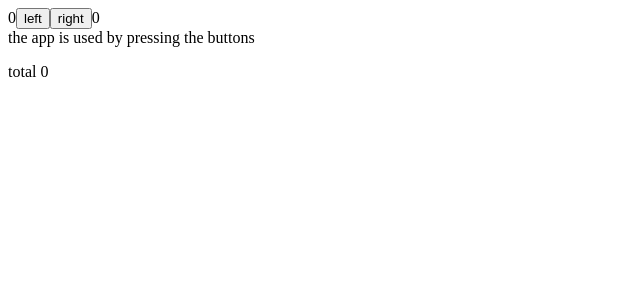
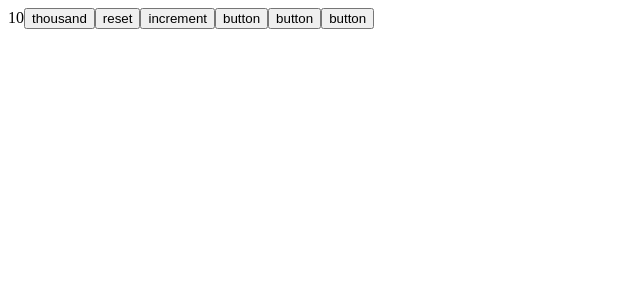
Before and after one commit to arolaeemil/Fullstack_palautusrepositorio, a React (Vite) app in the folder osa1/part1/: page / in a window 1280 px wide. Shown: the top 300 px of the page, without its empty margins (0-640 px from the left). Built offline with nearby package versions, Linux system fonts and the light colour scheme.

Commit message:
funktion palauttava funktio

```diff
--- a/osa1/part1/src/App.jsx
+++ b/osa1/part1/src/App.jsx
@@ -1,55 +1,29 @@
 import { useState } from 'react'
 
-const History = (props) => {
-  if (props.allClicks.length === 0) {
-    return (
-      <div>
-        the app is used by pressing the buttons
-      </div>
-    )
-  }
-  return (
-    <div>
-      button press history: {props.allClicks.join(' ')}
-    </div>
-  )
-}
+const App = (props) => {
+  const [value, setValue] = useState(10)
 
-const Button = ({ handleClick, text }) => (
-  <button onClick={handleClick}>
-    {text}
-  </button>
-)
-
-const App = () => {
-  const [left, setLeft] = useState(0)
-  const [right, setRight] = useState(0)
-  const [allClicks, setAll] = useState([])
-  const [total, setTotal] = useState(0)
-
-  const handleLeftClick = () => {
-    setAll(allClicks.concat('L'))
-    const updatedLeft = left + 1
-    setLeft(updatedLeft)
-    setTotal(updatedLeft + right)
+  const setToValue = (newValue) => () => {
+    console.log('value now', newValue) // tulostetaan uusi arvo konsoliin
+    setValue(newValue)
   }
 
-  const handleRightClick = () => {
-    setAll(allClicks.concat('R'))
-    const updatedRight = right + 1
-    setRight(updatedRight)
-    setTotal(left + updatedRight)
+  const hello = (who) => {
+    const handler = () => {
+      console.log('hello', who)
+    }
+    return handler
   }
 
   return (
     <div>
-      {left}
-      <Button handleClick={handleLeftClick} text='left' />
-      <Button handleClick={handleRightClick} text='right' />
-      {right}
-      <History allClicks={allClicks} />
-      <p>{allClicks.join(' ')}</p>
-      <p>total {total}</p>
+      {value}
+      <button onClick={setToValue(1000)}>thousand</button>
+      <button onClick={setToValue(0)}>reset</button>
+      <button onClick={setToValue(value + 1)}>increment</button>
+      <button onClick={hello('world')}>button</button>
+      <button onClick={hello('react')}>button</button>
+      <button onClick={hello('function')}>button</button>
     </div>
   )
 }
```
